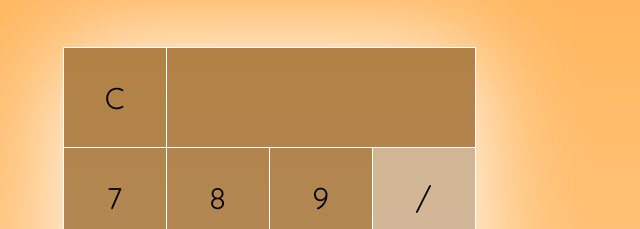
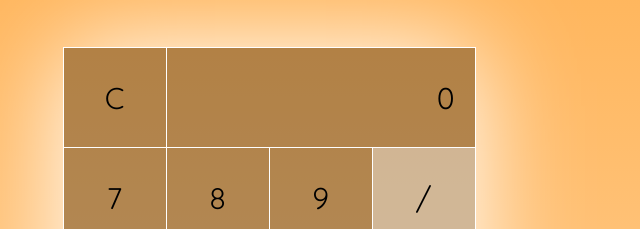
Before and after one commit to agentkenny007/Calculator, a plain HTML site: page calculator.html in a window 1280 px wide. Shown: the part 169-398 px from the top of the page, 371-1011 px from the left. Drawn offline with Linux system fonts and the light colour scheme.

Commit message:
Modified the screen of the badass calculator to initialise at 0.

```diff
--- a/calculator.html
+++ b/calculator.html
@@ -11,7 +11,7 @@
         <table>
             <tr>
                 <td id="clear">C</td>
-                <td id="window" colspan="3"></td>
+                <td id="window" colspan="3">0</td>
             </tr>
             <tr>
                 <td id="_7" class="number">7</td>
```
